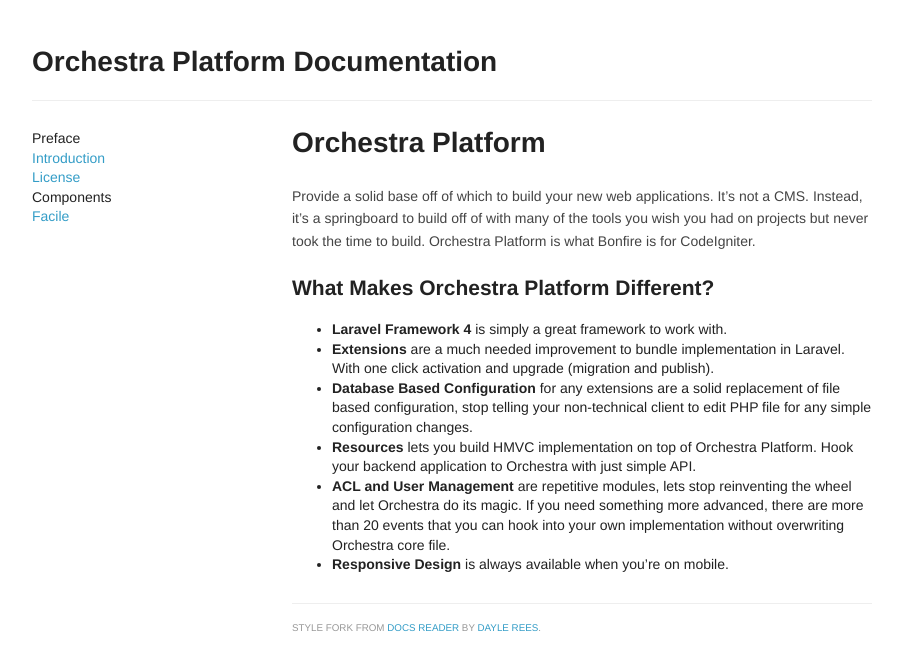
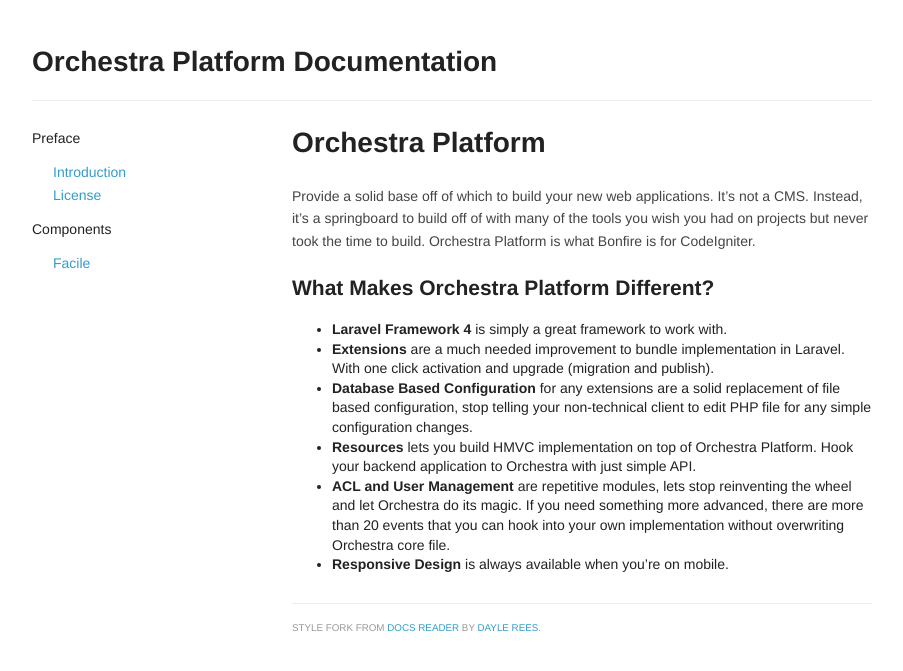
Before and after one commit to orchestral/docs, a Jekyll site: the page built from index.html, in a window 1280 px wide. Shown: the top 671 px of the page, without its empty margins (188-1091 px from the left). Built offline with Jekyll 4.4.1, drawn with Linux system fonts in a browser that asks for light colours; nearby versions of some CDN libraries; Markdown is read by kramdown in place of the engine named in the settings.

```diff
--- a/_includes/sidebar.md
+++ b/_includes/sidebar.md
@@ -1,7 +1,7 @@
-* Preface
- - [Introduction](/)
- - [License](/pages/license)
-* Components
- - [Facile](/pages/components/facile)
+- Preface
+  - [Introduction](/)
+  - [License](/pages/license)
+- Components
+  - [Facile](/pages/components/facile)
 
 &nbsp;
```
